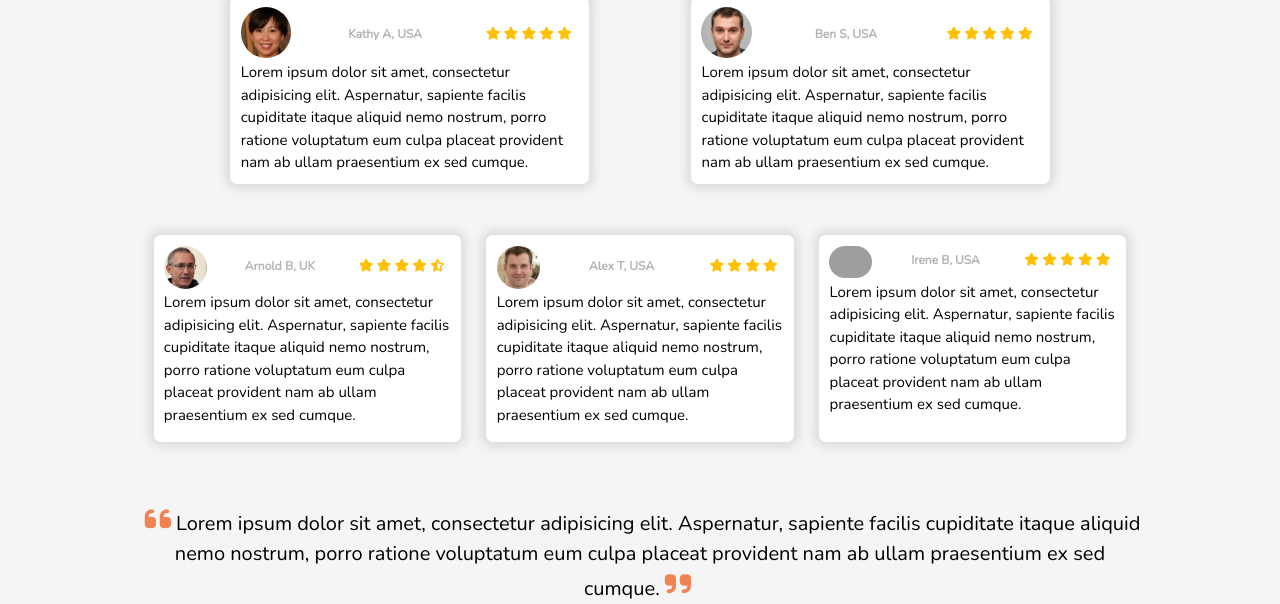
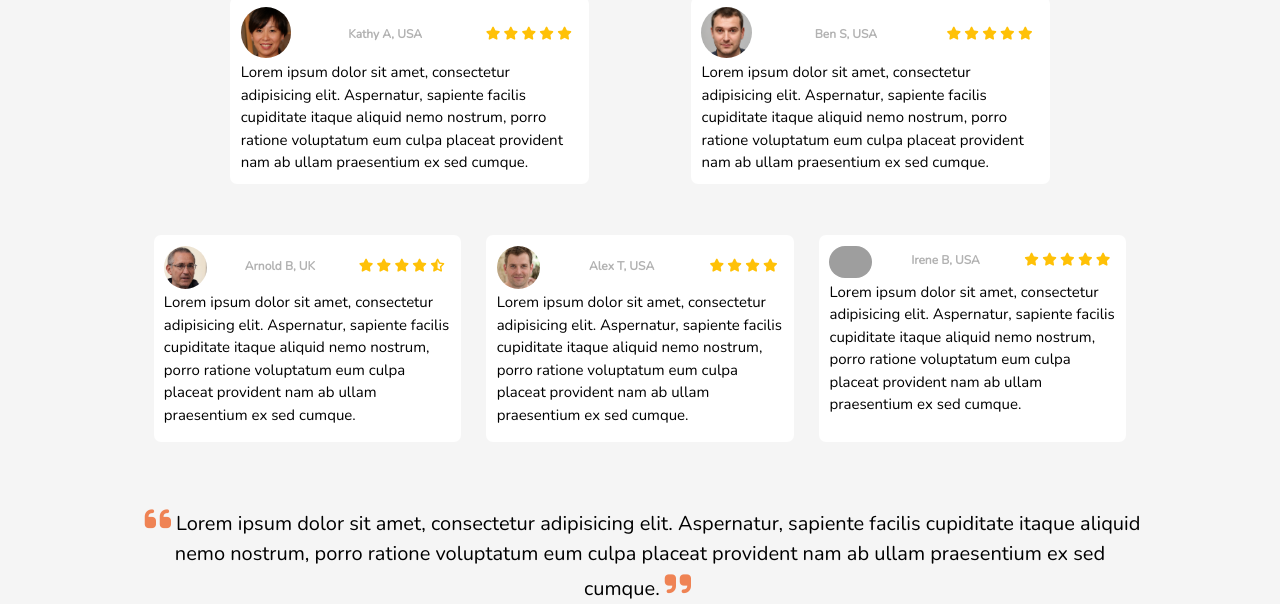
Before and after one commit to Build-Week-DevDesk-QueueFT/DevDesk-UI, a plain HTML site: page testimonials.html in a window 1280 px wide. Shown: the part 196-800 px from the top of the page. Drawn offline with nearby package versions, Linux system fonts and the light colour scheme; grey boxes are pictures that could not be loaded.

Commit message:
removed box shadows

```diff
--- a/css/contact.css
+++ b/css/contact.css
@@ -12,16 +12,16 @@ h1 {
 }
 
 .customer-box {
-	box-shadow: 0 0 10px 5px #dcdcdc;
-	transition: 150ms;
+	/* box-shadow: 0 0 10px 5px #dcdcdc; */
+	/* transition: 150ms; */
 	background: #fff;
 	position: relative;
 }
 
-.customer-box:hover {
+/* .customer-box:hover {
 	box-shadow: 0 1px 2px 1px #ababab;
 	transition: 150ms;
-}
+} */
 
 .box-top {
 	display: flex;
```
